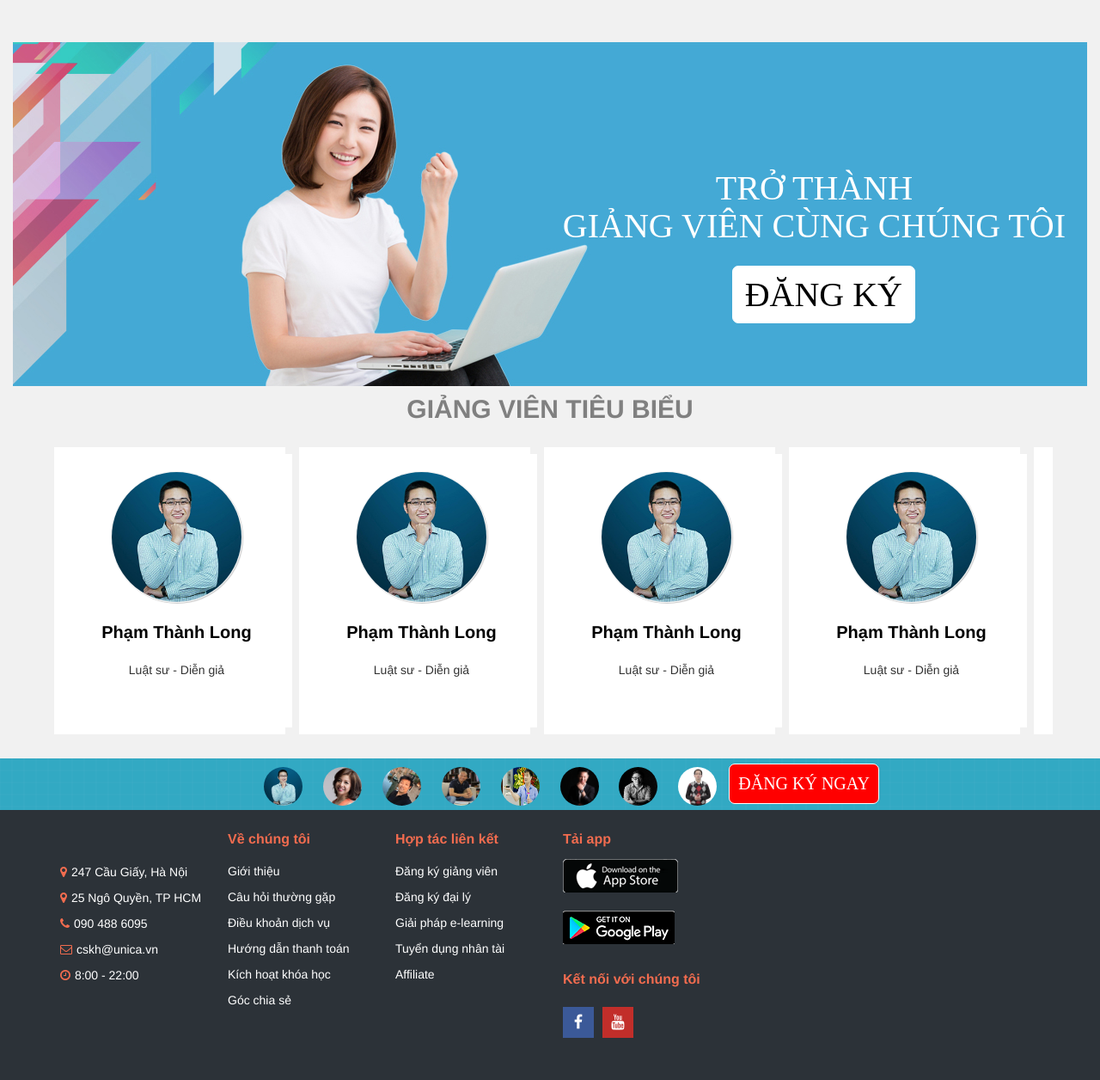
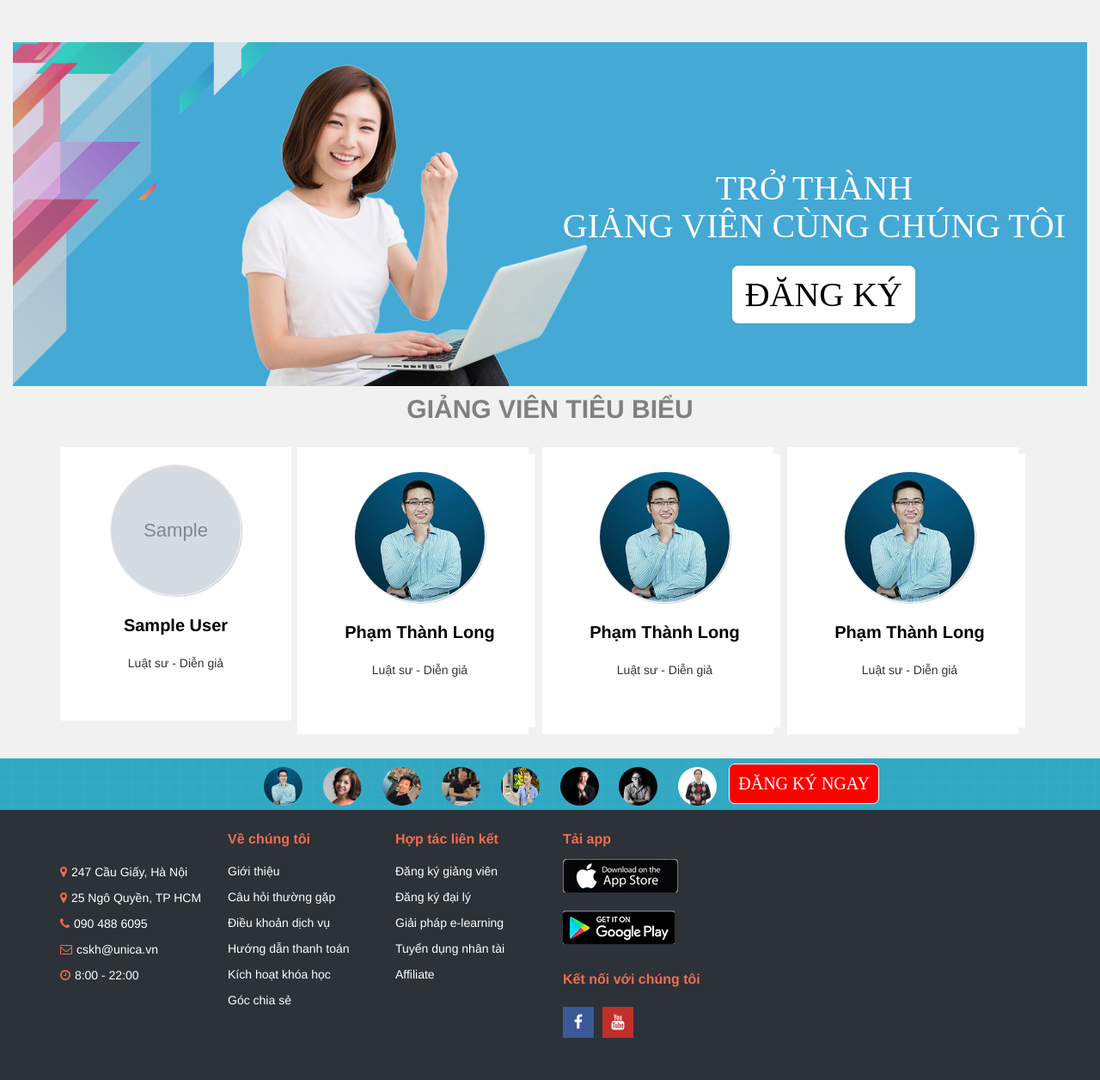
Before and after one commit to LinhNguyen8897/CNPM, a PHP site: page /hocphp/Trang_chu.php in a window 1280 px wide. Shown: the part 2295-3551 px from the top of the page at 86% size. Run offline with PHP 8.4, Linux system fonts and the light colour scheme; tables that the repository leaves empty or names only in its code hold one stand-in row (values such as "Sample post"); grey boxes marked "Sample" are stand-in pictures.

Commit message:
khoa hoc

```diff
--- a/css/Home.css
+++ b/css/Home.css
@@ -137,6 +137,7 @@ transform: translate(0,-50%);cursor: pointer;  border: none;position: absolute;d
 .slick-next{font-size: 0; line-height: 0; top: 50%; width: 20px; height: 20px;    transform: translate(0,-50%);
     cursor: pointer; border: none;position: absolute; display: block;padding: 0;color: transparent;
     background: 0 0;outline: 0;}
+
 /* thanh footer*/
 a.nutdk.dk {color: white;font-size: 20px;background-color: red;padding: 8px 10px;font-family: lato_r;
 border-radius: 7px;margin-top: 6px;display: inline-block;transition: 0.5s;border: 1px solid white;text-decoration: none;
--- a/pages/Trang_chu.php
+++ b/pages/Trang_chu.php
@@ -287,42 +287,32 @@ require 'Header.php';
                  <div class="u-top-teacher">
                      <h4>GIẢNG VIÊN TIÊU BIỂU</h4>
                      <div class="box-teacher slick-initialized slick-slider">
-                        <button type="button" data-role="none" class="slick-prev slick-arrow" aria-label="Previous" role="button" style="">Previous</button>
+                        <button type="button" data-role="none" class="slick-prev slick-arrow" aria-label="Previous" role="button" >Previous</button>
+                                 <?php
+                           require '../ADMIN/pages/config.php';
+                           $result=mysqli_query($conn,"SELECT `Teacher_name`, `Teacher_image` FROM `teacher` order by User_teacher desc limit 4");
+                           while($data=mysqli_fetch_assoc($result))
+                           {
+                            echo"<div class='slick-list draggable'  aria-live='polite'>";
+                                echo" <div class='slick-track' style='opacity: 1; width: 4275px; left: -1140px;' role='listbox'>";
+                                      echo"<div class='nner-box-teacher slick-slide slick-cloned' data-slick-index='-4' aria-hidden='true' style='width: 269px;margin: 0 0.5em' tabindex='-1'>";
+                                            echo"<div class='inner-box-teacher slick-slide slick-cloned' data-slick-index='-4' aria-hidden='true' style='width: 269px;' tabindex='-1'>";
+                                                      echo"<div class='img-teacher'>";
+                                                         echo" <img width='153px' height='153px'
+                                                         src='../images/".$data['Teacher_image']."' alt=''>";
+                                                      echo"</div>";
+                                                      echo"<a href='' class='name-teacher' tabindex='-1'>$data[Teacher_name]</a>";
+                                                      echo"<div class='des-teacher'>Luật sư - Diễn giả</div>";
+                                      echo"</div>";
+                                echo"</div>";
+                                        //<!-- slick-track -->
+                            echo"</div>";
+                                //<!-- slick-list draggable -->
+                           }
+                        ?>
                                 <div class="slick-list draggable"  aria-live="polite">
-                                         <div class="slick-track" style="opacity: 1; width: 4275px; left: -1140px;" role="listbox"><div class="inner-box-teacher slick-slide slick-cloned" data-slick-index="-4" aria-hidden="true" style="width: 269px;" tabindex="-1">
-                                            <div class="inner-box-teacher slick-slide slick-cloned" data-slick-index="-4" aria-hidden="true" style="width: 269px;" tabindex="-1">
-                                                <div class="img-teacher">
-                                                    <img width="153px" height="153px" src="../images/gv1.jpg" alt="Phạm Thành Long">
-                                                </div>
-                                                <a href="/teacher/pham-thanh-long" class="name-teacher" tabindex="-1">Phạm Thành Long</a>
-                                                <div class="des-teacher">Luật sư - Diễn giả</div>
-                                            </div>
-                                        </div><!-- slick-track -->
-                                </div><!-- slick-list draggable -->
-                                <div class="slick-list draggable"  aria-live="polite">
-                                         <div class="slick-track" style="opacity: 1; width: 4275px; left: -1140px;" role="listbox"><div class="inner-box-teacher slick-slide slick-cloned" data-slick-index="-4" aria-hidden="true" style="width: 269px;" tabindex="-1">
-                                            <div class="inner-box-teacher slick-slide slick-cloned" data-slick-index="-4" aria-hidden="true" style="width: 269px;" tabindex="-1">
-                                                <div class="img-teacher">
-                                                    <img width="153px" height="153px" src="../images/gv1.jpg" alt="Phạm Thành Long">
-                                                </div>
-                                                <a href="/teacher/pham-thanh-long" class="name-teacher" tabindex="-1">Phạm Thành Long</a>
-                                                <div class="des-teacher">Luật sư - Diễn giả</div>
-                                            </div>
-                                        </div><!-- slick-track -->
-                                </div><!-- slick-list draggable -->
-                                <div class="slick-list draggable"  aria-live="polite">
-                                         <div class="slick-track" style="opacity: 1; width: 4275px; left: -1140px;" role="listbox"><div class="inner-box-teacher slick-slide slick-cloned" data-slick-index="-4" aria-hidden="true" style="width: 269px;" tabindex="-1">
-                                            <div class="inner-box-teacher slick-slide slick-cloned" data-slick-index="-4" aria-hidden="true" style="width: 269px;" tabindex="-1">
-                                                <div class="img-teacher">
-                                                    <img width="153px" height="153px" src="../images/gv1.jpg" alt="Phạm Thành Long">
-                                                </div>
-                                                <a href="/teacher/pham-thanh-long" class="name-teacher" tabindex="-1">Phạm Thành Long</a>
-                                                <div class="des-teacher">Luật sư - Diễn giả</div>
-                                            </div>
-                                        </div><!-- slick-track -->
-                                </div><!-- slick-list draggable -->
-                                <div class="slick-list draggable"  aria-live="polite">
-                                         <div class="slick-track" style="opacity: 1; width: 4275px; left: -1140px;" role="listbox"><div class="inner-box-teacher slick-slide slick-cloned" data-slick-index="-4" aria-hidden="true" style="width: 269px;" tabindex="-1">
+                                        <div class="slick-track" style="opacity: 1; width: 4275px; left: -1140px;" role="listbox">
+                                          <div class="inner-box-teacher slick-slide slick-cloned" data-slick-index="-4" aria-hidden="true" style="width: 269px;" tabindex="-1">
                                             <div class="inner-box-teacher slick-slide slick-cloned" data-slick-index="-4" aria-hidden="true" style="width: 269px;" tabindex="-1">
                                                 <div class="img-teacher">
                                                     <img width="153px" height="153px" src="../images/gv1.jpg" alt="Phạm Thành Long">
```
